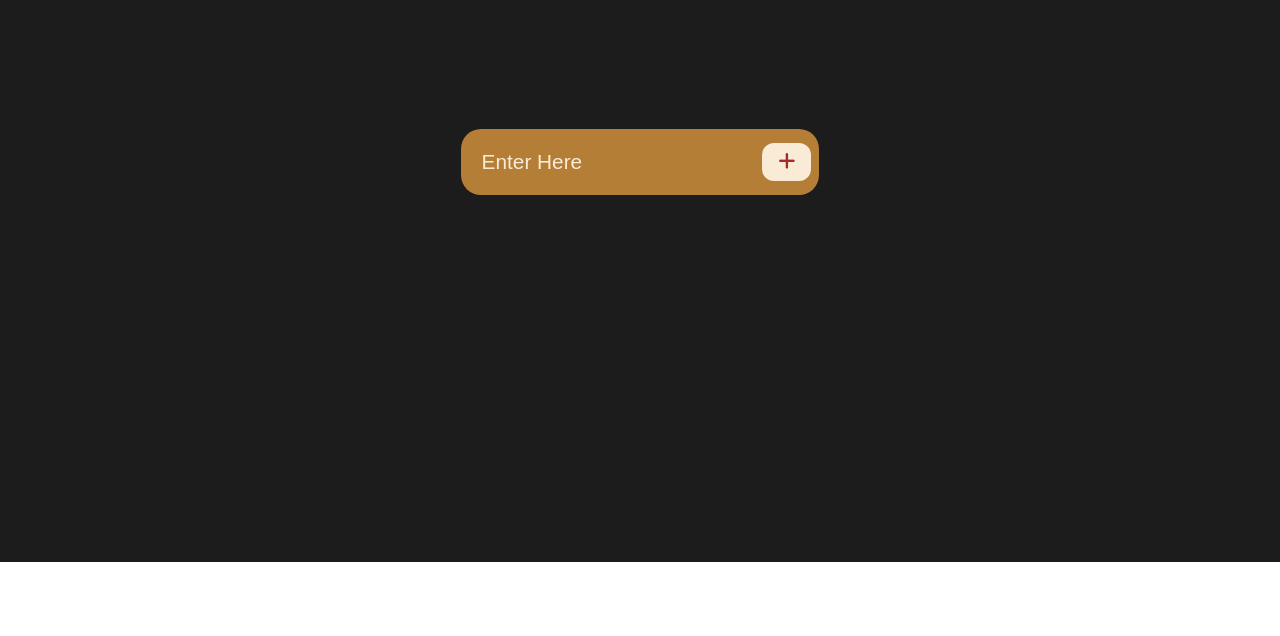
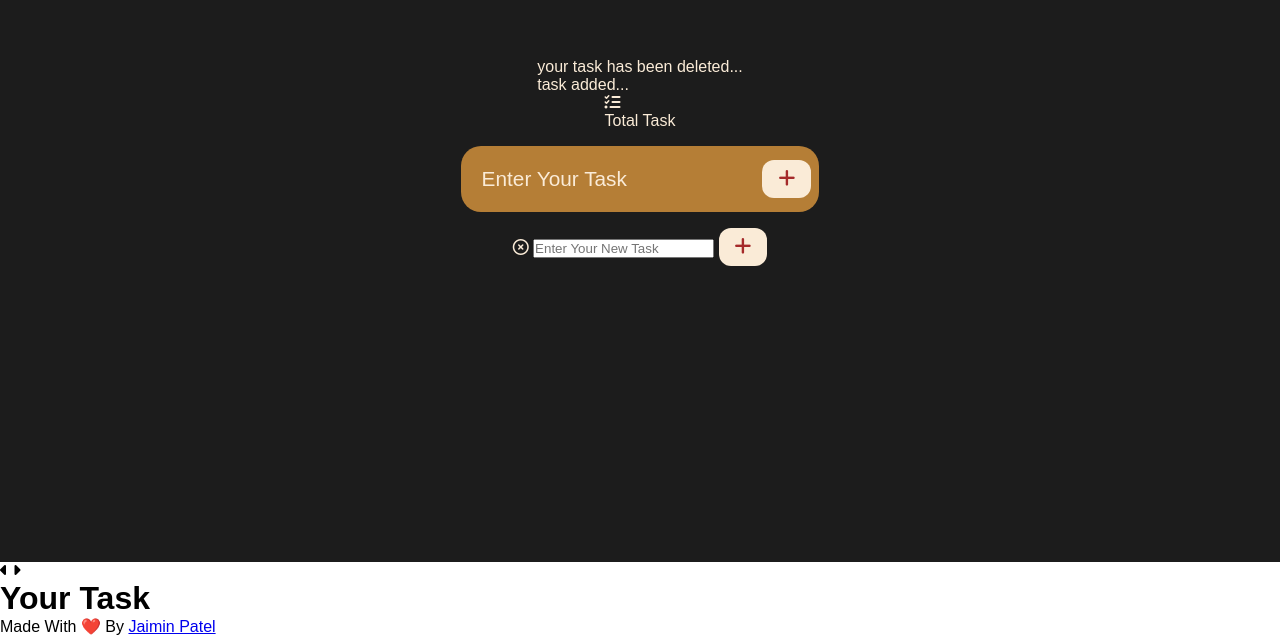
Before and after one commit to jaiminpatel047/TodoListApp, a plain HTML site: page index.html in a window 1280 px wide. Shown: the part 238-874 px from the top of the page. Before the commit the page ends 800 px from the top, so only its background shows below. Drawn offline with Linux system fonts and the light colour scheme.

Commit message:
new update

```diff
--- a/index.html
+++ b/index.html
@@ -6,25 +6,65 @@
     <meta name="viewport" content="width=device-width, initial-scale=1.0" />
     <link rel="stylesheet" href="style.css">
     <link rel="stylesheet" href="https://cdnjs.cloudflare.com/ajax/libs/font-awesome/6.4.0/css/all.min.css" integrity="sha512-iecdLmaskl7CVkqkXNQ/ZH/XLlvWZOJyj7Yy7tcenmpD1ypASozpmT/E0iPtmFIB46ZmdtAc9eNBvH0H/ZpiBw==" crossorigin="anonymous" referrerpolicy="no-referrer" />
-    <title>Document</title>
+    <title>Task App</title>
   </head>
   <body>
       <div class="container">
 
+        <!-- todo notification -->
+        <div class="toaster-notification">
+          <p class="notification-delete">your task has been deleted...</span>
+          <p class="notification-added">task added...</span>
+        </div>
+
+        <!-- todo count show -->
+          <div class="taskCound">
+               <i class="fas fa-tasks taskShowIcon"></i>
+               <div class="taskDisplay">Total Task <span class="totalTaskNumber"></span></div>
+          </div>
+
+
         <!-- todo form -->
           <div class="form">
-        <input type="text" placeholder="Enter Here" class="todo-input" />
+          <input type="text" placeholder="Enter Your Task" class="todo-input" />
           <button class="todo-button">
             <i class="fa-sharp fa-solid fa-plus"></i>
           </button>
           </div>
 
+
+         <!-- Edite Task Overlay -->
+          <div class="overlay">
+          <div class="taskEditeOverlay">
+            <div class="taskEdite">
+              <i class="fa-sharp fa-regular fa-circle-xmark overlayClose"></i>
+              <input type="text" placeholder="Enter Your New Task" class="todo-edite-input" />
+              <button class="todo-edite-button">
+                <i class="fa-sharp fa-solid fa-plus"></i>
+              </button>
+            </div>
+          </div>
+          </div>
+
+        <!-- Toster -->
+          <div class="toster">Please enter a task <span>&#9757;</span></div>
+          </div>
+
+        <!-- aside bar -->
+          <div class="aslide-bar">
+          <div class="asideBar-taskMenu">
+              <div class="asideBar-icons">
+                  <i class="fa-solid fa-caret-left asideBar-left-icon"></i>
+                  <i class="fa-solid fa-caret-right asideBar-right-icon"></i>
+              </div>
+              <h1 class="aside-heading">Your Task</h1>
+
               <!-- todo task add  -->
               <div class="todo-list"></div>
+          </div>
+          </div>
 
-      <!-- Toster -->
-      <div class="toster">Please enter a task</div>
-    </div>
+        <div class="copyright"><p>Made With ❤️ By <a href="https://jaimindev.blogspot.com">Jaimin Patel</a></p></div>
   </body>
 </html>
 
```
Lines whose indentation alone changed are shown as unchanged.
